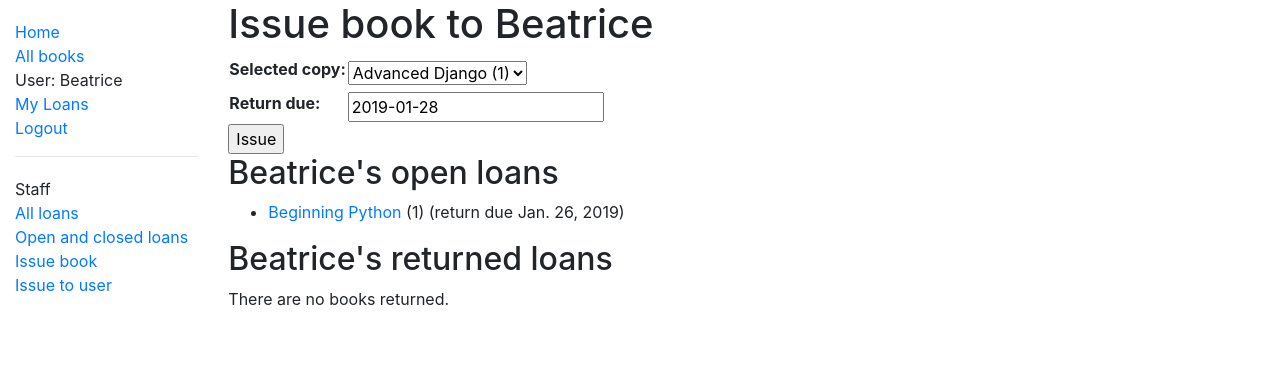
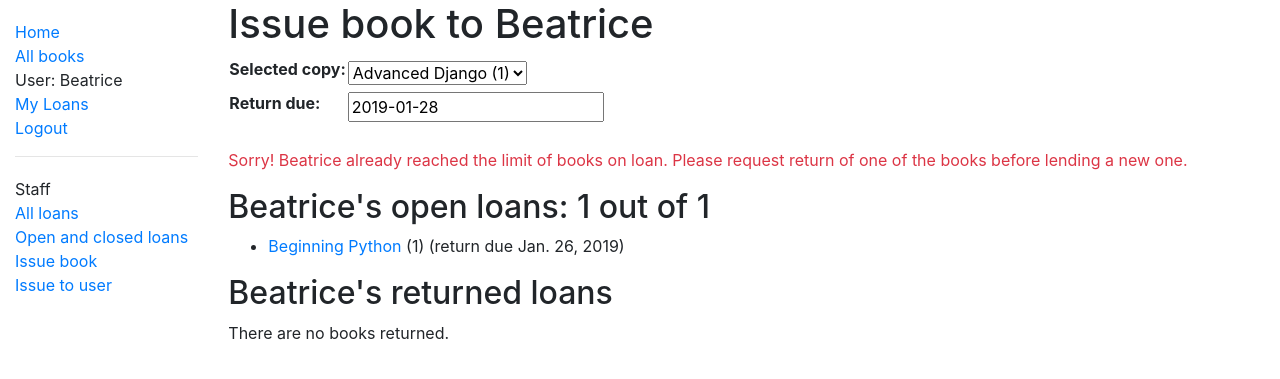
Before and after one commit to GirlsCodeMK/libraryapp-hackathon-python-starthere, a Django app: page /library/issue-to/3 in a window 1280 px wide. Shown: the top 379 px of the page. Run offline with Django 3.2, Linux system fonts and the light colour scheme; a user stored in the database is signed in; data comes from the database, SQL or seed files in the repository; tables that the repository leaves empty hold one stand-in row (values such as "Sample post"); some libraries are stand-ins or nearby versions.

Commit message:
Including validation of maximum number of books on loan reached

```diff
--- a/library/admin.py
+++ b/library/admin.py
@@ -2,8 +2,9 @@ from django.contrib import admin
 
 # Register your models here.
 
-from library.models import Book, Copy, Loan
+from library.models import Book, Copy, Loan, Configuration
 
 admin.site.register(Book)
 admin.site.register(Copy)
 admin.site.register(Loan)
+admin.site.register(Configuration)
--- a/library/models.py
+++ b/library/models.py
@@ -91,3 +91,6 @@ class Loan(models.Model):
         if (not self.date_returned) and date.today() > self.return_due:
             return True
         return False
+
+class Configuration(models.Model):
+    maxbooksonloan = models.PositiveIntegerField()
--- a/library/templates/library/issue_to_user.html
+++ b/library/templates/library/issue_to_user.html
@@ -11,10 +11,15 @@
         <table>
         {{ form.as_table }}
         </table>
-        <input type="submit" value="Issue">
+        {% if configuration.maxbooksonloan > open_loans.count %}
+          <input type="submit" value="Issue">
+        {% else %}
+          <br>
+          <p class="text-danger">Sorry! {{ user }} already reached the limit of books on loan.
+            Please request return of one of the books before lending a new one.</p>
+        {% endif %}
       </form>
-      <h2>{{ user }}'s open loans</h2>
-
+      <h2>{{ user }}'s open loans: {{ open_loans.count }} out of {{ configuration.maxbooksonloan }}</h2>
         {% if open_loans %}
         <ul>
 
--- a/library/views.py
+++ b/library/views.py
@@ -1,6 +1,7 @@
 from django.contrib.auth.decorators import permission_required
 from django.contrib.auth.mixins import LoginRequiredMixin, PermissionRequiredMixin
 from django.contrib.auth.models import User
+from library.models import Configuration
 from django.http import HttpResponseRedirect
 from django.shortcuts import render, get_object_or_404
 from django.urls import reverse, reverse_lazy
@@ -67,6 +68,11 @@ class CopyDelete(PermissionRequiredMixin, DeleteView):
     model = Copy
     success_url = reverse_lazy('books')
     permission_required = 'library.delete_copy'
+
+#class ConfigurationUpdate(PermissionRequiredMixin, UpdateView):
+#    model = Configuration
+#    fields = '__all__'
+#    permission_required = 'library.change_configuration'
 
 class LoanedBooksByUserListView(LoginRequiredMixin, generic.ListView):
     """Generic class-based view listing books on loan to current user."""
@@ -218,6 +224,8 @@ def issue_to_user(request, user_pk):
     open_loans = user_loans.filter(date_returned__isnull=True).order_by('return_due')
     returned_loans = user_loans.filter(date_returned__isnull=False).order_by('date_returned')
 
+    configuration = get_object_or_404(Configuration)
+
     # If this is a POST request then process the Form data
     if request.method == 'POST':
 
@@ -235,7 +243,7 @@ def issue_to_user(request, user_pk):
             loan.save()
 
             # redirect to a new URL:
-            return HttpResponseRedirect(reverse('all-loans') )
+            # return HttpResponseRedirect(reverse('all-loans'))
 
     # If this is a GET (or any other method) create the default form.
     else:
@@ -246,6 +254,7 @@ def issue_to_user(request, user_pk):
         'user': user,
         'open_loans': open_loans,
         'returned_loans': returned_loans,
+        'configuration': configuration,
     }
 
     return render(request, 'library/issue_to_user.html', context)
```
Also changed, not shown: library/migrations/0003_configuration.py (added).
